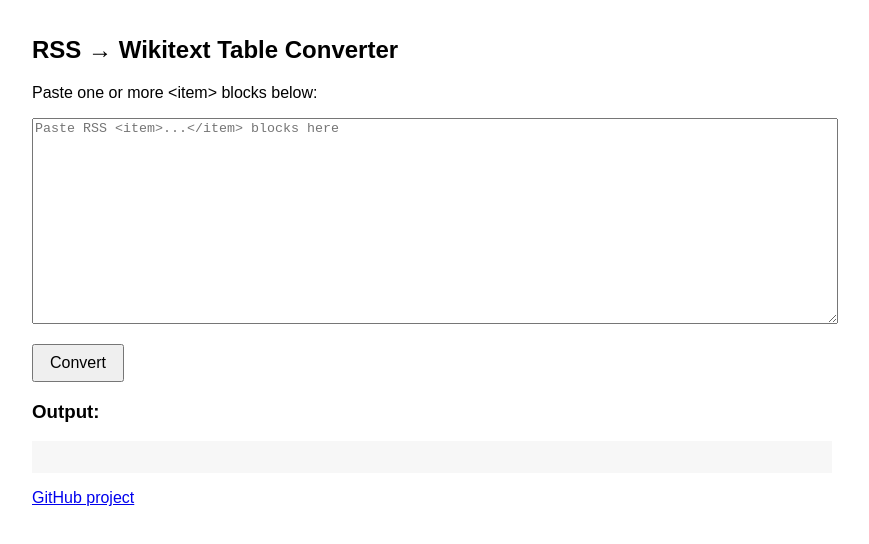
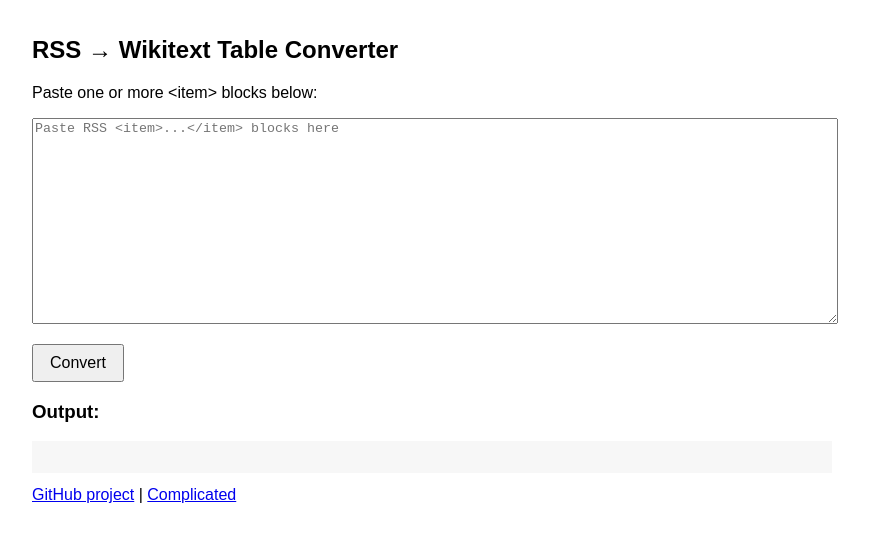
Before and after one commit to qubodup/patreon-rss-xml-to-table, a plain HTML site: page simple.html in a window 1280 px wide. Shown: the whole page, without its empty margins (208-1077 px from the left). Drawn offline with Linux system fonts and the light colour scheme.

Commit message:
nav more

```diff
--- a/simple.html
+++ b/simple.html
@@ -8,8 +8,7 @@
     textarea { width: 100%; height: 200px; margin-bottom: 1rem; font-family: monospace; }
     button { padding: 0.5rem 1rem; font-size: 1rem; }
     pre { background: #f7f7f7; padding: 1rem; white-space: pre-wrap; }
-  </style>
-</head>
+  </style></head>
 <body>
   <h2>RSS → Wikitext Table Converter</h2>
   <p>Paste one or more &lt;item&gt; blocks below:</p>
@@ -65,6 +64,6 @@
       document.getElementById('output').textContent = output || "No <item> blocks found.";
     }
   </script>
-  <p><a href="https://github.com/qubodup/patreon-rss-xml-to-table">GitHub project</a></p>
+ <nav><a href="https://github.com/qubodup/patreon-rss-xml-to-table">GitHub project</a> | <a href="https://qubodup.github.io/patreon-rss-xml-to-table/">Complicated</a></nav>
 </body>
 </html>
```
